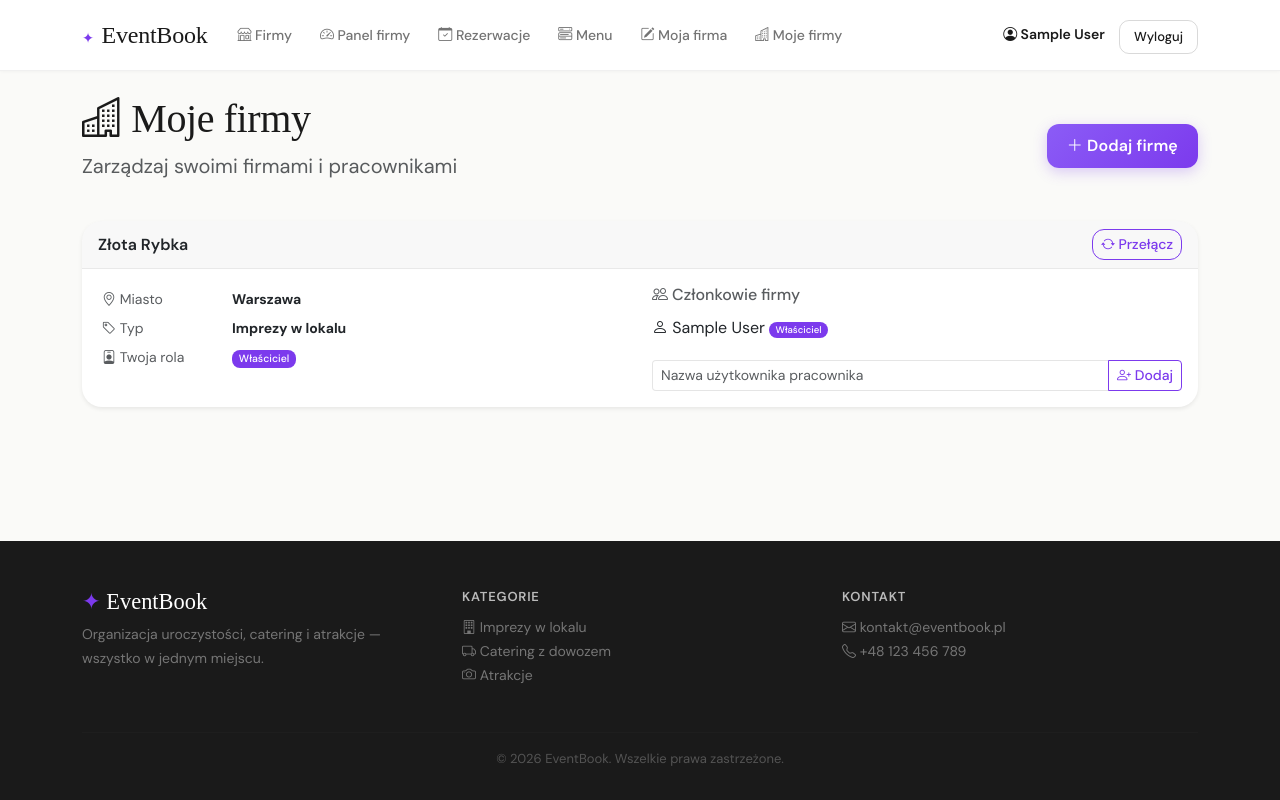
After one commit to JanBober21/mojevent, a Django app: page /owner/firmy/ in a window 1280 px wide. The commit adds this page. Run offline with Django 5.2, Linux system fonts and the light colour scheme; a user stored in the database is signed in; data comes from the database, SQL or seed files in the repository; tables that the repository leaves empty hold one stand-in row (values such as "Sample post"); parts of the project's set-up code (start-up, migrations or seed data) failed here and were passed over; some web fonts are replaced.

Commit message:
feat: role owner/worker, multi-firma, ekran zarzadzania firmami

```diff
--- a/bookings/admin.py
+++ b/bookings/admin.py
@@ -21,7 +21,7 @@ class UserAdmin(BaseUserAdmin):
     def rola(self, obj):
         if obj.is_superuser:
             return format_html('<span style="color:#dc3545;font-weight:bold;">⛑ Administracja</span>')
-        if hasattr(obj, "restaurant_owner"):
+        if obj.restaurant_owners.exists():
             return format_html('<span style="color:#198754;font-weight:bold;">🏪 Firma</span>')
         return format_html('<span style="color:#0d6efd;">👤 Użytkownik</span>')
 
@@ -100,8 +100,8 @@ class ReviewAdmin(admin.ModelAdmin):
 
 @admin.register(RestaurantOwner)
 class RestaurantOwnerAdmin(admin.ModelAdmin):
-    list_display = ["user", "restaurant", "is_main_owner", "created_at"]
-    list_filter = ["is_main_owner", "created_at", "restaurant__city"]
+    list_display = ["user", "restaurant", "role", "created_at"]
+    list_filter = ["role", "created_at", "restaurant__city"]
     search_fields = ["user__username", "user__first_name", "user__last_name", "restaurant__name"]
     autocomplete_fields = ["user", "restaurant"]
     readonly_fields = ["created_at"]
--- /dev/null
+++ b/bookings/context_processors.py
@@ -0,0 +1,29 @@
+from bookings.models import RestaurantOwner
+
+
+def active_firm(request):
+    """Inject active firm data into every template (for navbar)."""
+    if not hasattr(request, "user") or not request.user.is_authenticated:
+        return {}
+
+    memberships = RestaurantOwner.objects.filter(
+        user=request.user, restaurant__isnull=False,
+    ).select_related("restaurant")
+
+    if not memberships.exists():
+        return {"is_firm_member": False}
+
+    active_id = request.session.get("active_restaurant_id")
+    active_membership = memberships.filter(restaurant_id=active_id).first()
+
+    if not active_membership:
+        active_membership = memberships.first()
+        if active_membership:
+            request.session["active_restaurant_id"] = active_membership.restaurant_id
+
+    return {
+        "is_firm_member": True,
+        "active_restaurant": active_membership.restaurant if active_membership else None,
+        "active_membership": active_membership,
+        "firm_memberships": memberships,
+    }
--- a/bookings/urls.py
+++ b/bookings/urls.py
@@ -38,6 +38,8 @@ urlpatterns = [
     path("owner/restauracja/edytuj/", views.owner_restaurant_edit, name="owner_restaurant_edit"),
     path("owner/menu/", views.owner_menu, name="owner_menu"),
     path("owner/atrakcje/", views.owner_attractions, name="owner_attractions"),
+    path("owner/firmy/", views.owner_firms, name="owner_firms"),
+    path("owner/firmy/przelacz/<int:restaurant_id>/", views.owner_switch_firm, name="owner_switch_firm"),
 
     # Menu dla klienta
     path("rezerwacje/<int:pk>/menu/", views.booking_menu_select, name="booking_menu_select"),
--- a/bookings/views.py
+++ b/bookings/views.py
@@ -13,6 +13,35 @@ import calendar as cal_module
 
 from .models import Restaurant, Booking, Review, RestaurantOwner, BookingNote, MenuItem, BookingMenuItem, AttractionItem, BookingMessage, RestaurantImage
 from .forms import BookingForm, ReviewForm, UserRegisterForm, RestaurantSearchForm, OwnerRegisterForm, RestaurantForm
+
+
+def _get_owner_context(request):
+    """Return (memberships_qs, active_restaurant, active_membership) for the current user.
+
+    Uses session key 'active_restaurant_id' to remember which firm is selected.
+    Returns (None, None, None) when the user has no firm memberships.
+    """
+    memberships = RestaurantOwner.objects.filter(
+        user=request.user, restaurant__isnull=False,
+    ).select_related("restaurant")
+
+    if not memberships.exists():
+        # User has an owner record with restaurant=None (just registered)
+        if RestaurantOwner.objects.filter(user=request.user).exists():
+            return memberships, None, None
+        return None, None, None
+
+    active_id = request.session.get("active_restaurant_id")
+    active_membership = None
+
+    if active_id:
+        active_membership = memberships.filter(restaurant_id=active_id).first()
+
+    if not active_membership:
+        active_membership = memberships.first()
+        request.session["active_restaurant_id"] = active_membership.restaurant_id
+
+    return memberships, active_membership.restaurant, active_membership
 
 
 def _haversine_km(lat1, lon1, lat2, lon2):
@@ -202,7 +231,7 @@ def booking_create(request, restaurant_pk):
                     booking.save()
                     # Auto-wyślij wiadomość powitalną od właściciela firmy
                     if restaurant.welcome_message.strip():
-                        owner_qs = restaurant.owners.filter(is_main_owner=True).select_related("user")
+                        owner_qs = restaurant.owners.filter(role="owner").select_related("user")
                         if not owner_qs.exists():
                             owner_qs = restaurant.owners.select_related("user")
                         if owner_qs.exists():
@@ -331,7 +360,7 @@ def owner_register(request):
         form = OwnerRegisterForm(request.POST)
         if form.is_valid():
             user = form.save()
-            RestaurantOwner.objects.create(user=user, restaurant=None)
+            RestaurantOwner.objects.create(user=user, restaurant=None, role="owner")
             login(request, user, backend="django.contrib.auth.backends.ModelBackend")
             messages.success(request, f"Witaj, {user.first_name}! Konto właściciela zostało utworzone. Dodaj teraz swoją firmę.")
             return redirect("owner_restaurant_create")
@@ -370,24 +399,29 @@ def _save_gallery_images(request, restaurant):
 
 @login_required
 def owner_restaurant_create(request):
-    """Dodawanie restauracji przez właściciela."""
-    try:
-        owner = request.user.restaurant_owner
-    except RestaurantOwner.DoesNotExist:
+    """Dodawanie nowej firmy przez właściciela."""
+    # Check user is an owner type at all
+    if not RestaurantOwner.objects.filter(user=request.user).exists():
         messages.error(request, "Nie masz konta właściciela firmy.")
         return redirect("home")
-
-    if owner.restaurant:
-        messages.info(request, "Masz już przypąsaną firmę. Możesz ją edytować.")
-        return redirect("owner_restaurant_edit")
 
     if request.method == "POST":
         form = RestaurantForm(request.POST)
         if form.is_valid():
             restaurant = form.save()
-            owner.restaurant = restaurant
-            owner.save()
+            # Create or update the placeholder membership
+            placeholder = RestaurantOwner.objects.filter(
+                user=request.user, restaurant__isnull=True
+            ).first()
+            if placeholder:
+                placeholder.restaurant = restaurant
+                placeholder.save()
+            else:
+                RestaurantOwner.objects.create(
+                    user=request.user, restaurant=restaurant, role="owner"
+                )
             _save_gallery_images(request, restaurant)
+            request.session["active_restaurant_id"] = restaurant.pk
             messages.success(request, f"Firma '{restaurant.name}' została dodana!")
             return redirect("owner_dashboard")
     else:
@@ -397,14 +431,11 @@ def owner_restaurant_create(request):
 
 @login_required
 def owner_restaurant_edit(request):
-    """Edycja restauracji przez właściciela."""
-    try:
-        owner = request.user.restaurant_owner
-        restaurant = owner.restaurant
-    except RestaurantOwner.DoesNotExist:
+    """Edycja aktywnej firmy."""
+    memberships, restaurant, membership = _get_owner_context(request)
+    if memberships is None:
         messages.error(request, "Nie masz konta właściciela firmy.")
         return redirect("home")
-
     if not restaurant:
         messages.info(request, "Najpierw dodaj swoją firmę.")
         return redirect("owner_restaurant_create")
@@ -414,7 +445,7 @@ def owner_restaurant_edit(request):
         if form.is_valid():
             form.save()
             _save_gallery_images(request, restaurant)
-            messages.success(request, "Dane firmy zosta\u0142y zaktualizowane.")
+            messages.success(request, "Dane firmy zostały zaktualizowane.")
             return redirect("owner_dashboard")
     else:
         form = RestaurantForm(instance=restaurant)
@@ -429,13 +460,10 @@ def owner_restaurant_edit(request):
 @login_required
 def owner_dashboard(request):
     """Panel główny właściciela firmy."""
-    try:
-        owner = request.user.restaurant_owner
-    except RestaurantOwner.DoesNotExist:
+    memberships, restaurant, membership = _get_owner_context(request)
+    if memberships is None:
         messages.error(request, "Nie masz konta właściciela firmy.")
         return redirect("home")
-
-    restaurant = owner.restaurant
     if not restaurant:
         messages.info(request, "Najpierw dodaj swoją firmę.")
         return redirect("owner_restaurant_create")
@@ -480,12 +508,9 @@ def owner_dashboard(request):
 @login_required
 def owner_bookings(request):
     """Lista wszystkich rezerwacji właściciela restauracji."""
-    try:
-        owner = request.user.restaurant_owner
-    except RestaurantOwner.DoesNotExist:
+    memberships, restaurant, membership = _get_owner_context(request)
+    if memberships is None:
         return redirect("home")
-
-    restaurant = owner.restaurant
     if not restaurant:
         return redirect("owner_restaurant_create")
 
@@ -509,12 +534,9 @@ def owner_bookings(request):
 @login_required
 def owner_booking_detail(request, booking_id):
     """Szczegóły rezerwacji z opcją zatwierdzania/odrzucania."""
-    try:
-        owner = request.user.restaurant_owner
-    except RestaurantOwner.DoesNotExist:
+    memberships, restaurant, membership = _get_owner_context(request)
+    if memberships is None:
         return redirect("home")
-
-    restaurant = owner.restaurant
     if not restaurant:
         return redirect("owner_restaurant_create")
 
@@ -606,12 +628,9 @@ def owner_booking_detail(request, booking_id):
 @login_required
 def owner_booking_agreement(request, booking_id):
     """Wyświetlenie umowy / potwierdzenia dealu — do druku / PDF."""
-    try:
-        owner = request.user.restaurant_owner
-    except RestaurantOwner.DoesNotExist:
+    memberships, restaurant, membership = _get_owner_context(request)
+    if memberships is None:
         return redirect("home")
-
-    restaurant = owner.restaurant
     if not restaurant:
         return redirect("owner_restaurant_create")
 
@@ -635,13 +654,10 @@ def owner_booking_agreement(request, booking_id):
 @login_required
 def owner_calendar(request):
     """Kalendarz rezerwacji restauracji — widok miesięczny."""
-    try:
-        owner = request.user.restaurant_owner
-    except RestaurantOwner.DoesNotExist:
+    memberships, restaurant, membership = _get_owner_context(request)
+    if memberships is None:
         messages.error(request, "Nie masz uprawnień do zarządzania firmą.")
         return redirect("home")
-
-    restaurant = owner.restaurant
     if not restaurant:
         return redirect("owner_restaurant_create")
 
@@ -737,12 +753,9 @@ def owner_calendar(request):
 @login_required
 def owner_menu(request):
     """Zarządzanie menu restauracji."""
-    try:
-        owner = request.user.restaurant_owner
-    except RestaurantOwner.DoesNotExist:
+    memberships, restaurant, membership = _get_owner_context(request)
+    if memberships is None:
         return redirect("home")
-
-    restaurant = owner.restaurant
     if not restaurant:
         return redirect("owner_restaurant_create")
 
@@ -899,12 +912,9 @@ def booking_menu_select(request, pk):
 @login_required
 def owner_attractions(request):
     """Zarządzanie ofertą atrakcji."""
-    try:
-        owner = request.user.restaurant_owner
-    except RestaurantOwner.DoesNotExist:
+    memberships, restaurant, membership = _get_owner_context(request)
+    if memberships is None:
         return redirect("home")
-
-    restaurant = owner.restaurant
     if not restaurant:
         return redirect("owner_restaurant_create")
 
@@ -973,3 +983,102 @@ def owner_attractions(request):
         "items_by_tag": items_by_tag,
         "tags": tags,
     })
+
+
+# ── Zarządzanie firmami (multi-firma) ──────────────────────────────────────────
+
+@login_required
+def owner_firms(request):
+    """Lista firm użytkownika, przełączanie aktywnej firmy, zarządzanie pracownikami."""
+    if not RestaurantOwner.objects.filter(user=request.user).exists():
+        messages.error(request, "Nie masz konta właściciela firmy.")
+        return redirect("home")
+
+    memberships = RestaurantOwner.objects.filter(
+        user=request.user, restaurant__isnull=False,
+    ).select_related("restaurant")
+
+    active_id = request.session.get("active_restaurant_id")
+
+    # Handle POST actions
+    if request.method == "POST":
+        action = request.POST.get("action")
+
+        if action == "switch":
+            new_id = request.POST.get("restaurant_id")
+            if memberships.filter(restaurant_id=new_id).exists():
+                request.session["active_restaurant_id"] = int(new_id)
+                messages.success(request, "Przełączono aktywną firmę.")
+            return redirect("owner_firms")
+
+        elif action == "remove_worker":
+            worker_id = request.POST.get("membership_id")
+            # Only owners can remove workers
+            membership_to_delete = RestaurantOwner.objects.filter(
+                id=worker_id, role="worker",
+            ).first()
+            if membership_to_delete:
+                # Verify current user is owner of that restaurant
+                is_owner = RestaurantOwner.objects.filter(
+                    user=request.user,
+                    restaurant=membership_to_delete.restaurant,
+                    role="owner",
+                ).exists()
+                if is_owner:
+                    membership_to_delete.delete()
+                    messages.success(request, "Pracownik usunięty z firmy.")
+            return redirect("owner_firms")
+
+        elif action == "add_worker":
+            restaurant_id = request.POST.get("restaurant_id")
+            worker_username = request.POST.get("worker_username", "").strip()
+            # Verify user is owner of this restaurant
+            is_owner = RestaurantOwner.objects.filter(
+                user=request.user, restaurant_id=restaurant_id, role="owner",
+            ).exists()
+            if is_owner and worker_username:
+                from django.contrib.auth.models import User as UserModel
+                try:
+                    worker_user = UserModel.objects.get(username=worker_username)
+                    _, created = RestaurantOwner.objects.get_or_create(
+                        user=worker_user,
+                        restaurant_id=restaurant_id,
+                        defaults={"role": "worker"},
+                    )
+                    if created:
+                        messages.success(request, f"Dodano pracownika: {worker_user.get_full_name() or worker_username}")
+                    else:
+                        messages.info(request, "Ten użytkownik jest już członkiem firmy.")
+                except UserModel.DoesNotExist:
+                    messages.error(request, f"Nie znaleziono użytkownika: {worker_username}")
+            return redirect("owner_firms")
+
+    # Build context: list of firms with their workers
+    firms_data = []
+    for m in memberships:
+        all_members = RestaurantOwner.objects.filter(
+            restaurant=m.restaurant,
+        ).select_related("user")
+        firms_data.append({
+            "membership": m,
+            "restaurant": m.restaurant,
+            "is_active": m.restaurant_id == active_id,
+            "is_owner": m.role == "owner",
+            "members": all_members,
+        })
+
+    return render(request, "bookings/owner/firms.html", {
+        "firms_data": firms_data,
+        "active_id": active_id,
+    })
+
+
+@login_required
+def owner_switch_firm(request, restaurant_id):
+    """Quick switch active firm (GET-based for navbar dropdown)."""
+    membership = RestaurantOwner.objects.filter(
+        user=request.user, restaurant_id=restaurant_id,
+    ).first()
+    if membership:
+        request.session["active_restaurant_id"] = restaurant_id
+    return redirect(request.GET.get("next", "owner_dashboard"))
--- a/config/settings/base.py
+++ b/config/settings/base.py
@@ -68,6 +68,7 @@ TEMPLATES = [
                 "django.template.context_processors.request",
                 "django.contrib.auth.context_processors.auth",
                 "django.contrib.messages.context_processors.messages",
+                "bookings.context_processors.active_firm",
             ],
         },
     },
--- a/templates/base.html
+++ b/templates/base.html
@@ -31,7 +31,7 @@
                         </a>
                     </li>
                     {% if user.is_authenticated %}
-                        {% if user.restaurant_owner %}
+                        {% if is_firm_member %}
                         <li class="nav-item">
                             <a class="nav-link" href="{% url 'owner_dashboard' %}">
                                 <i class="bi bi-speedometer2"></i> Panel firmy
@@ -47,7 +47,7 @@
                                 <i class="bi bi-menu-button-wide"></i> Menu
                             </a>
                         </li>
-                        {% if user.restaurant_owner.restaurant.firm_type == 'attraction' %}
+                        {% if active_restaurant.firm_type == 'attraction' %}
                         <li class="nav-item">
                             <a class="nav-link" href="{% url 'owner_attractions' %}">
                                 <i class="bi bi-stars"></i> Atrakcje
@@ -57,6 +57,14 @@
                         <li class="nav-item">
                             <a class="nav-link" href="{% url 'owner_restaurant_edit' %}">
                                 <i class="bi bi-pencil-square"></i> Moja firma
+                            </a>
+                        </li>
+                        <li class="nav-item">
+                            <a class="nav-link" href="{% url 'owner_firms' %}">
+                                <i class="bi bi-buildings"></i> Moje firmy
+                                {% if firm_memberships.count > 1 %}
+                                <span class="badge bg-primary rounded-pill ms-1" style="font-size: .65rem;">{{ firm_memberships.count }}</span>
+                                {% endif %}
                             </a>
                         </li>
                         {% else %}
--- /dev/null
+++ b/templates/bookings/owner/firms.html
@@ -0,0 +1,131 @@
+{% extends "base.html" %}
+
+{% block title %}Moje firmy — EventBook{% endblock %}
+
+{% block content %}
+<div class="d-flex justify-content-between align-items-center mb-4">
+    <div>
+        <h1><i class="bi bi-buildings"></i> Moje firmy</h1>
+        <p class="text-muted fs-5">Zarządzaj swoimi firmami i pracownikami</p>
+    </div>
+    <a href="{% url 'owner_restaurant_create' %}" class="btn btn-primary">
+        <i class="bi bi-plus-lg"></i> Dodaj firmę
+    </a>
+</div>
+
+{% if not firms_data %}
+<div class="card shadow-sm">
+    <div class="card-body text-center py-5">
+        <i class="bi bi-shop" style="font-size: 3rem; color: #a0a0a0;"></i>
+        <h4 class="mt-3 text-muted">Nie masz jeszcze żadnej firmy</h4>
+        <p class="text-muted">Dodaj swoją pierwszą firmę, aby rozpocząć.</p>
+        <a href="{% url 'owner_restaurant_create' %}" class="btn btn-primary btn-lg">
+            <i class="bi bi-plus-lg"></i> Dodaj firmę
+        </a>
+    </div>
+</div>
+{% endif %}
+
+{% for firm in firms_data %}
+<div class="card shadow-sm mb-4 {% if firm.is_active %}border-primary{% endif %}" style="{% if firm.is_active %}border-width: 2px;{% endif %}">
+    <div class="card-header d-flex justify-content-between align-items-center" style="{% if firm.is_active %}background: linear-gradient(135deg, #7c3aed 0%, #6d28d9 100%); color: #fff;{% endif %}">
+        <div>
+            <h5 class="mb-0">
+                {% if firm.is_active %}<i class="bi bi-check-circle-fill me-1"></i>{% endif %}
+                {{ firm.restaurant.name }}
+                {% if firm.is_active %}<span class="badge bg-light text-dark ms-2" style="font-size: .7rem;">AKTYWNA</span>{% endif %}
+            </h5>
+        </div>
+        <div class="d-flex gap-2">
+            {% if not firm.is_active %}
+            <form method="post" class="d-inline">
+                {% csrf_token %}
+                <input type="hidden" name="action" value="switch">
+                <input type="hidden" name="restaurant_id" value="{{ firm.restaurant.id }}">
+                <button type="submit" class="btn btn-sm btn-outline-primary">
+                    <i class="bi bi-arrow-repeat"></i> Przełącz
+                </button>
+            </form>
+            {% endif %}
+            {% if firm.is_active %}
+            <a href="{% url 'owner_dashboard' %}" class="btn btn-sm btn-light">
+                <i class="bi bi-speedometer2"></i> Panel
+            </a>
+            <a href="{% url 'owner_restaurant_edit' %}" class="btn btn-sm btn-light">
+                <i class="bi bi-pencil"></i> Edytuj
+            </a>
+            {% endif %}
+        </div>
+    </div>
+    <div class="card-body">
+        <div class="row">
+            <div class="col-md-6">
+                <table class="table table-sm table-borderless mb-0">
+                    <tr>
+                        <td class="text-muted" style="width: 130px;"><i class="bi bi-geo-alt"></i> Miasto</td>
+                        <td><strong>{{ firm.restaurant.city }}</strong></td>
+                    </tr>
+                    <tr>
+                        <td class="text-muted"><i class="bi bi-tag"></i> Typ</td>
+                        <td><strong>{{ firm.restaurant.get_firm_type_display }}</strong></td>
+                    </tr>
+                    <tr>
+                        <td class="text-muted"><i class="bi bi-person-badge"></i> Twoja rola</td>
+                        <td>
+                            {% if firm.is_owner %}
+                            <span class="badge" style="background: #7c3aed;">Właściciel</span>
+                            {% else %}
+                            <span class="badge bg-secondary">Pracownik</span>
+                            {% endif %}
+                        </td>
+                    </tr>
+                </table>
+            </div>
+            <div class="col-md-6">
+                <h6 class="text-muted mb-2"><i class="bi bi-people"></i> Członkowie firmy</h6>
+                <div class="list-group list-group-flush">
+                    {% for member in firm.members %}
+                    <div class="list-group-item d-flex justify-content-between align-items-center px-0 py-1">
+                        <div>
+                            <i class="bi bi-person"></i>
+                            {{ member.user.get_full_name|default:member.user.username }}
+                            {% if member.role == "owner" %}
+                            <span class="badge" style="background: #7c3aed; font-size: .6rem;">Właściciel</span>
+                            {% else %}
+                            <span class="badge bg-secondary" style="font-size: .6rem;">Pracownik</span>
+                            {% endif %}
+                        </div>
+                        {% if firm.is_owner and member.role == "worker" %}
+                        <form method="post" class="d-inline" onsubmit="return confirm('Usunąć pracownika z firmy?')">
+                            {% csrf_token %}
+                            <input type="hidden" name="action" value="remove_worker">
+                            <input type="hidden" name="membership_id" value="{{ member.id }}">
+                            <button type="submit" class="btn btn-sm btn-outline-danger py-0 px-1">
+                                <i class="bi bi-x-lg"></i>
+                            </button>
+                        </form>
+                        {% endif %}
+                    </div>
+                    {% endfor %}
+                </div>
+
+                {% if firm.is_owner %}
+                <form method="post" class="mt-3">
+                    {% csrf_token %}
+                    <input type="hidden" name="action" value="add_worker">
+                    <input type="hidden" name="restaurant_id" value="{{ firm.restaurant.id }}">
+                    <div class="input-group input-group-sm">
+                        <input type="text" name="worker_username" class="form-control"
+                               placeholder="Nazwa użytkownika pracownika" required>
+                        <button type="submit" class="btn btn-outline-primary">
+                            <i class="bi bi-person-plus"></i> Dodaj
+                        </button>
+                    </div>
+                </form>
+                {% endif %}
+            </div>
+        </div>
+    </div>
+</div>
+{% endfor %}
+{% endblock %}
```
Also changed, not shown: bookings/models.py (+14 -7 lines), bookings/migrations/0015_alter_restaurantowner_options_and_more.py (added).
